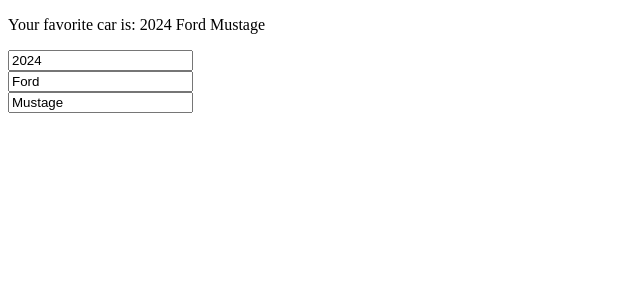
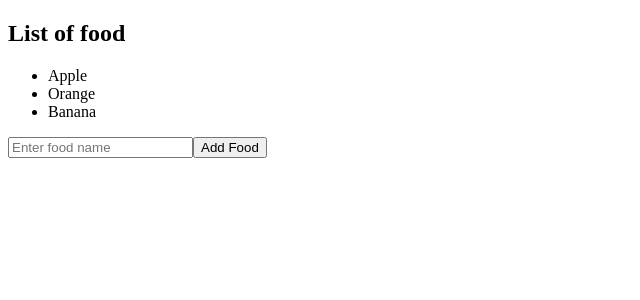
Before and after one commit to FJoey/ReactLearning, a React (Vite) app in the folder my-react-app/: page / in a window 1280 px wide. Shown: the top 300 px of the page, without its empty margins (0-640 px from the left). Built offline with nearby package versions, Linux system fonts and the light colour scheme.

Commit message:
Update state of arrays

```diff
--- a/my-react-app/src/App.jsx
+++ b/my-react-app/src/App.jsx
@@ -1,10 +1,10 @@
-import MyComponent3 from './MyComponent3';
+import MyComponent4 from './MyComponent4';
 
 function App() {
 
     return(
       <>
-        <MyComponent3 />
+        <MyComponent4 />
       </>
     );
 }
--- /dev/null
+++ b/my-react-app/src/MyComponent4.jsx
@@ -0,0 +1,40 @@
+import React, {useState} from 'react';
+
+function MyComponent4(){
+
+    const [foods, setFoods] = useState(["Apple", "Orange", "Banana"]);
+
+    function handleAddFood(){
+
+        const newFood = document.getElementById("foodInput").value;
+        document.getElementById("foodInput").value = "";
+
+        setFoods(f => [...foods, newFood]);
+
+    }
+
+    function handleRemoveFood(index){
+
+        setFoods(foods.filter((_, i) => i !== index));
+
+    }
+
+    return(<>
+
+        <div>
+            <h2>List of food</h2>
+            <ul>
+                {foods.map((food, index) =>
+                <li key={index} onClick={() => handleRemoveFood(index)}>
+                    {food}
+                </li>)}
+            </ul>
+
+            <input type="text" id="foodInput" placeholder='Enter food name'/>
+            <button onClick={handleAddFood}>Add Food</button>
+        </div>
+
+    </>);
+}
+
+export default MyComponent4;
```
